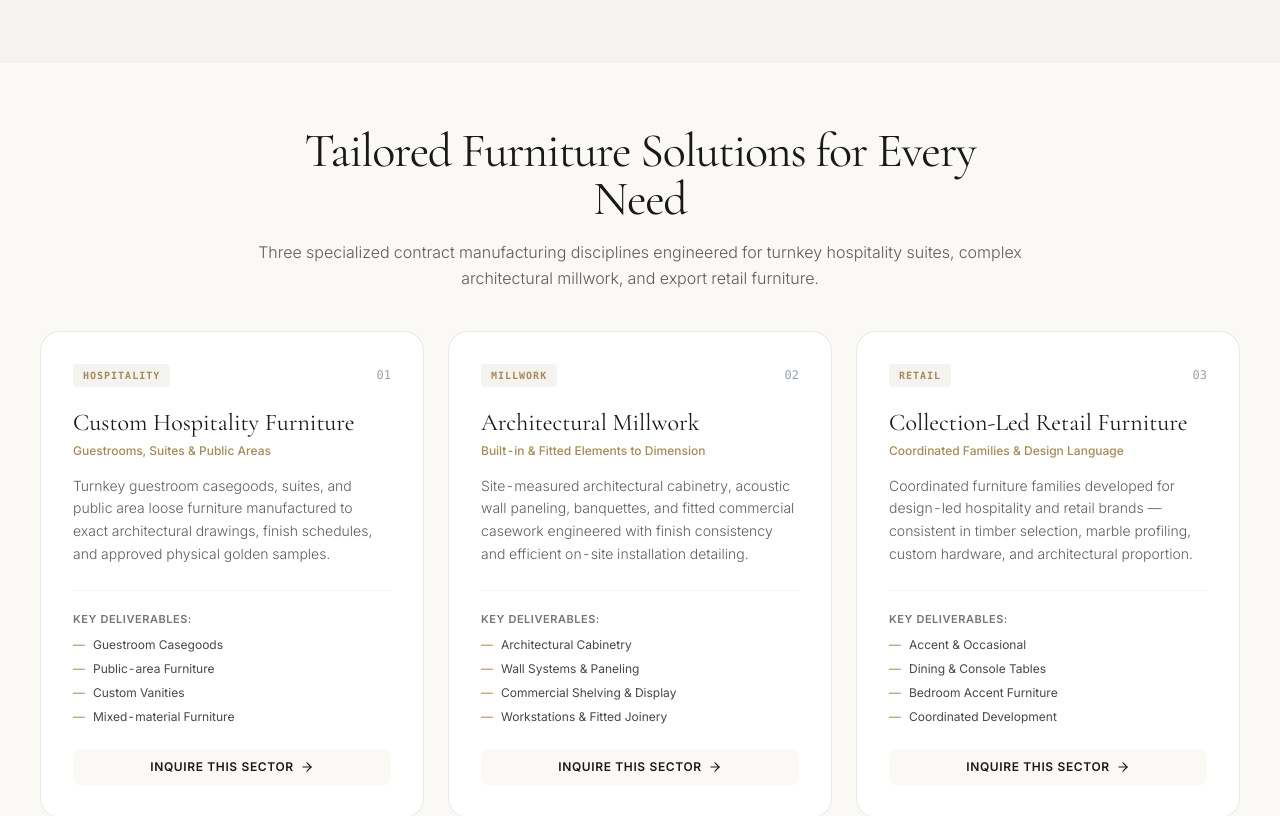
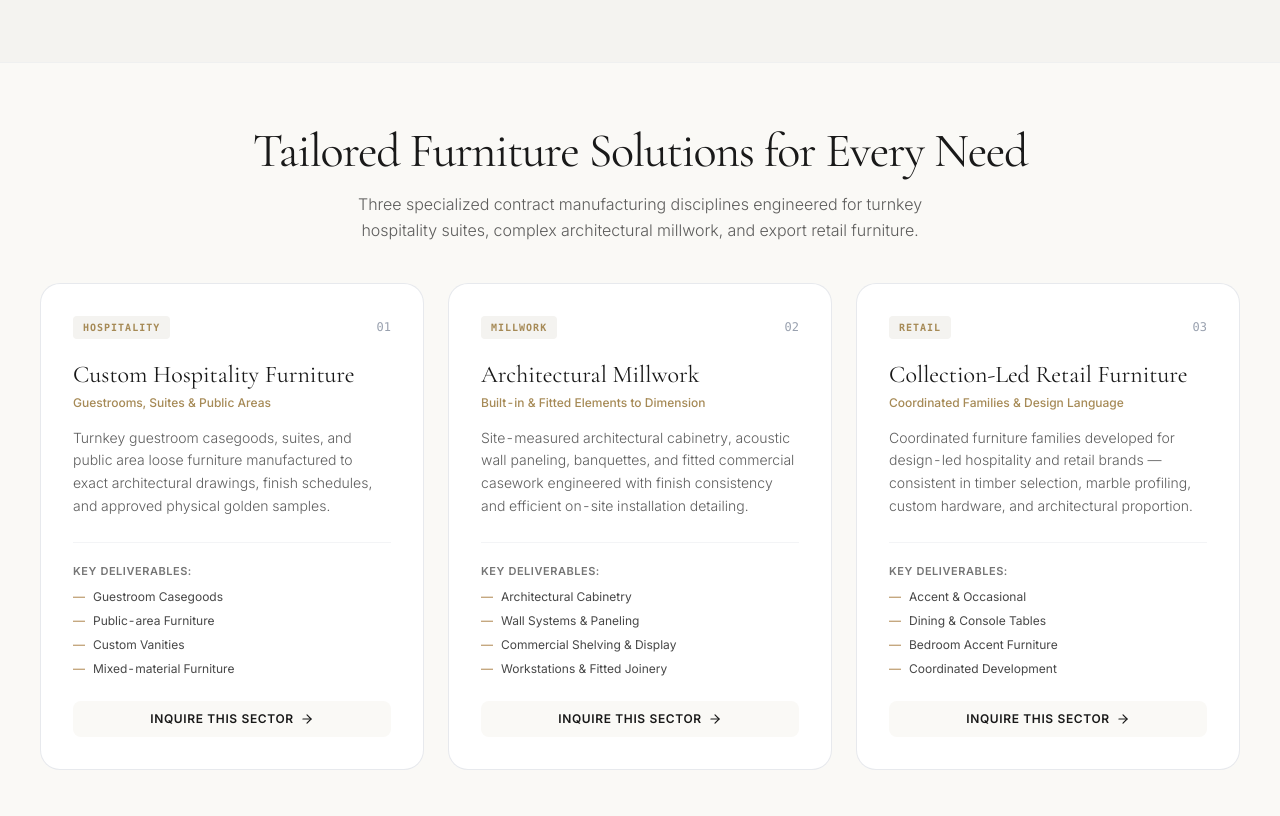
Before and after one commit to agutuyen/topline, a React (Vite) app: page / in a window 1280 px wide. Shown: the part 1980-2796 px from the top of the page. Built offline with nearby package versions, Linux system fonts and the light colour scheme; no server answers; a web font is replaced by a local one.

Commit message:
fix(typography): widen header containers to prevent orphan word line wrap

```diff
--- a/src/components/CapabilitiesSection.tsx
+++ b/src/components/CapabilitiesSection.tsx
@@ -13,11 +13,11 @@ export default function CapabilitiesSection({ lang, onOpenRFQ }: CapabilitiesSec
     <section id="capabilities" className="py-12 md:py-16 bg-[#FAF9F6] text-[#191919] relative overflow-hidden border-t border-gray-200/50 scroll-mt-20 md:scroll-mt-24">
       <div className="max-w-7xl mx-auto px-4 sm:px-6 md:px-10">
         {/* Section Header with smooth entrance */}
-        <Reveal className="text-center max-w-3xl mx-auto mb-8 md:mb-10">
-          <h2 className="font-serif text-3xl sm:text-4xl md:text-5xl font-normal tracking-tight text-[#191919]">
+        <Reveal className="text-center max-w-4xl lg:max-w-5xl mx-auto mb-8 md:mb-10">
+          <h2 className="font-serif text-3xl sm:text-4xl md:text-5xl font-normal tracking-tight text-[#191919] text-balance">
             {lang === 'vi' ? 'Giải Pháp Nội Thất Cho Từng Nhu Cầu' : 'Tailored Furniture Solutions for Every Need'}
           </h2>
-          <p className="mt-4 text-sm sm:text-base text-[#191919]/70 font-light leading-relaxed">
+          <p className="mt-4 text-sm sm:text-base text-[#191919]/70 font-light leading-relaxed max-w-3xl mx-auto text-balance">
             {lang === 'vi'
               ? 'Ba nhóm năng lực sản xuất chuyên sâu đáp ứng từ buồng phòng khách sạn nghỉ dưỡng, hệ ốp mộc kiến trúc phức tạp đến các bộ sưu tập xuất khẩu cao cấp.'
               : 'Three specialized contract manufacturing disciplines engineered for turnkey hospitality suites, complex architectural millwork, and export retail furniture.'}
--- a/src/components/WorkflowSection.tsx
+++ b/src/components/WorkflowSection.tsx
@@ -11,11 +11,11 @@ export default function WorkflowSection({ lang }: WorkflowSectionProps) {
     <section id="workflow" className="py-12 md:py-16 bg-[#F4F3F0] text-[#191919] relative overflow-hidden scroll-mt-20 md:scroll-mt-24">
       <div className="max-w-7xl mx-auto px-4 sm:px-6 md:px-10">
         {/* Section Header with smooth entrance */}
-        <Reveal className="text-center max-w-3xl mx-auto">
-          <h2 className="mt-3 font-serif text-3xl sm:text-4xl md:text-5xl font-normal tracking-tight text-[#191919]">
+        <Reveal className="text-center max-w-4xl lg:max-w-5xl mx-auto">
+          <h2 className="mt-3 font-serif text-3xl sm:text-4xl md:text-5xl font-normal tracking-tight text-[#191919] text-balance">
             {lang === 'vi' ? 'Quy Trình Phát Triển Và Sản Xuất' : 'Development & Manufacturing Workflow'}
           </h2>
-          <p className="mt-4 text-sm sm:text-base text-[#191919]/75 font-light leading-relaxed">
+          <p className="mt-4 text-sm sm:text-base text-[#191919]/75 font-light leading-relaxed max-w-3xl mx-auto text-balance">
             {lang === 'vi'
               ? 'Quy trình kiểm soát toàn diện từ tiếp nhận bản vẽ kỹ thuật đến khi đóng kiện xuất xưởng: đảm bảo độ chính xác của mộng gỗ, độ khít mối ghép và độ phẳng mặt đá trước khi bàn giao.'
               : 'A structured 5-stage contract manufacturing protocol: ensuring joinery precision, moisture stability, and stone surface alignment prior to export dispatch.'}
```
Also changed, not shown: 5 other files (tests, documents, lock files or other folders).
